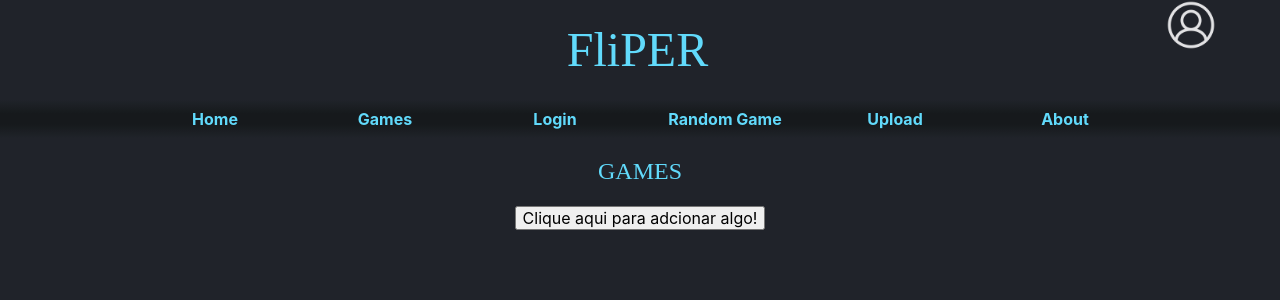
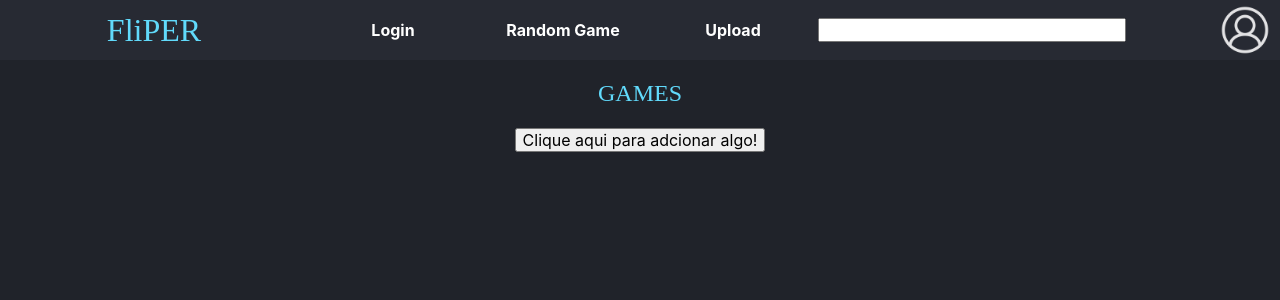
Before and after one commit to phos-dev/fliper, a React (Create React App) app: page / in a window 1280 px wide. Shown: the top 300 px of the page. Built offline with nearby package versions, Linux system fonts and the light colour scheme; a web font is replaced by a local one.

Commit message:
Navbar added and profile screen front-end has started!

```diff
--- a/src/components/Menu_Button.css
+++ b/src/components/Menu_Button.css
@@ -3,7 +3,7 @@
     justify-content: center;
     width: 170px;
     padding: 10px;
-    color: #61DAFB;
+    color: white;
 }
 .Button:hover {
     cursor: pointer;
--- a/src/components/profile/profile_button.js
+++ b/src/components/profile/profile_button.js
@@ -4,10 +4,21 @@ import profileImg from '../../pics/profile_icon.png';
 class ProfileIcon extends Component {
     render() {
         return (
-            <img className="absolute right-0 db-ns grow fr mr5-ns"
-                style={{filter: 'invert(100%)', height: '50px', width: 'auto'}}
+            <div style={{
+                display: 'flex',
+                justifyContent: 'right'
+            }}>
+                <img
+                style=
+                {{
+                    margin: '5px 10px 5px auto',
+                    filter: 'invert(100%)',
+                    height: '50px',
+                    width: 'auto'
+                }}
                 src={profileImg}
             />
+            </div>
         );
     }
 }
--- a/src/containers/Header.css
+++ /dev/null
@@ -1,11 +0,0 @@
-.head {
-    min-height: 100px;
-    display: flex;
-    gap: 5px;
-    text-align: center;
-    justify-content: center;
-    color: #61dafb;
-    background-color: #20232a;
-    font-size: 3rem;
-    font-family: 'Press Start 2P', cursive;
-}
--- a/src/containers/Header.js
+++ /dev/null
@@ -1,18 +0,0 @@
-import React from 'react';
-import {Link} from 'react-router-dom';
-import './Header.css';
-import ProfileIcon from '../components/profile/profile_button';
-
-const Header = () => {
-    return (
-        <div className="head">
-            <div style={{alignSelf: 'center'}}>FliPER</div>
-            <Link to="/profile" style={{ textDecoration: 'none' }}>
-                <ProfileIcon/>
-            </Link>
-
-        </div>
-    );
-}
-
-export default Header;
--- a/src/containers/menu/Menu.css
+++ /dev/null
@@ -1,7 +0,0 @@
-.Menu {
-    display: grid;
-    grid-template-columns: repeat(auto-fit, minmax(150px, max-content));
-    justify-content: center;
-    color: #61dafb;
-    background-image: linear-gradient(to top, #20232a, #1d2126, #1b1e23, #181c1f, #16191c, #16191c, #16191c, #16191c, #181c1f, #1b1e23, #1d2126, #20232a);
-}
--- a/src/containers/menu/Menu.js
+++ /dev/null
@@ -1,30 +0,0 @@
-import React, {Component} from 'react';
-import MenuButton from '../../components/Menu_Button.js';
-import MenuDropdownButton from '../../components/Menu_Dropdown'
-import './Menu.css';
-import {Link} from 'react-router-dom';
-class Menu extends Component {
-    render() {
-        const {changePage} = this.props;
-        return (
-                <div className='Menu'>
-                    <Link to="/" style={{ textDecoration: 'none' }}>
-                        <MenuButton text="Home"/>
-                    </Link>
-                    <MenuDropdownButton text="Games"/>
-                    <Link to="/login" style={{ textDecoration: 'none'}}>
-                        <MenuButton text="Login"/>
-                    </Link>
-                    <MenuButton text="Random Game"/>
-                    <Link to="/upload" style={{ textDecoration: 'none' }}>
-                        <MenuButton text="Upload"/>
-                    </Link>
-                    <Link to="/about" style={{ textDecoration: 'none' }}>
-                        <MenuButton text="About"/>
-                    </Link>
-                </div>
-
-        );
-    }
-}
-export default Menu;
--- a/src/containers/profile/profile.js
+++ b/src/containers/profile/profile.js
@@ -1,25 +1,55 @@
 import React, { Component } from 'react';
+import styled from 'styled-components';
 import {connect} from 'react-redux';
+import profile from '../../pics/profile.jpg';
 const mapStateToProps = state => {
     return {
         logged: state.profileController.logged
     }
 }
+const Page = styled.div`
+    display: flex;
+    gap: 10px;
+`;
+const ProfilePicture = styled.img`
+    border-radius: 50%;
+`;
+const ProfileInfo = styled.div`
+    display: grid;
+    justify-items: center;
+    margin: 20px;
+
+`;
+const InfoBox = styled.div`
+    display: grid;
+    grid-template-columns: 1fr 1fr;
+    background: rgba(56, 62, 74, 0.3);
+    width: 100%;
+    border-radius: 10px;
+    min-height: 200px;
+`;
 class Profile extends Component {
     render() {
         const {logged} = this.props;
         if(logged === true) {
             return(
-                <div>
+                <div style={{display: 'flex'}}>
                     <h1>LOGADO</h1>
+                    <h1>LOGADssO</h1>
                 </div>
             );
         }
         else {
             return (
-                <div>
-                    <h1>NAO LOGADO</h1>
-                </div>
+                <Page>
+                    <ProfileInfo>
+                        <ProfilePicture src={profile} width='200px' height='auto'/>
+                        <h2>Teste Name</h2>
+                        <InfoBox>
+                        </InfoBox>
+                    </ProfileInfo>
+                    <h1>LOGADssO</h1>
+                </Page>
             );
         }
     }
--- a/src/containers/topbar.js
+++ b/src/containers/topbar.js
@@ -1,12 +1,45 @@
 import React from 'react';
-import Header from './Header';
-import Menu from './menu/Menu.js';
+import {Link} from 'react-router-dom';
+import styled from 'styled-components';
+import ProfileIcon from '../components/profile/profile_button';
+import MenuButton from '../components/Menu_Button.js';
+
+const Header = styled.div`
+    margin: '5px 10px 5px auto';
+    display: grid;
+    grid-template-columns: 1fr auto 0.5fr 0.5fr 0.5fr 1fr 0.5fr;
+    background: rgba(56, 62, 74, 0.3);
+    justify-content: center;
+    align-items: center;
+`;
+
+const Logo = styled.div`
+    display: flex;
+    justify-content: center;
+    color: #61dafb;
+    font-size: 2rem;
+    font-family: 'Press Start 2P', cursive;
+`;
+
 const TopBar = () => {
     return (
-        <div>
-            <Header />
-            <Menu />
-        </div>
+        <Header>
+            <Logo>FliPER</Logo>
+            <div></div>
+            <Link to="/login" style={{ textDecoration: 'none'}}>
+                <MenuButton text="Login"/>
+            </Link>
+            <MenuButton text="Random Game"/>
+            <Link to="/upload" style={{ textDecoration: 'none' }}>
+                <MenuButton text="Upload"/>
+            </Link>
+
+            <input type="text"></input>
+            <Link to="/profile" style={{ textDecoration: 'none' }}>
+                <ProfileIcon/>
+            </Link>
+
+        </Header>
     );
 }
 
```
Also changed, not shown: src/pics/profile.jpg (added).
